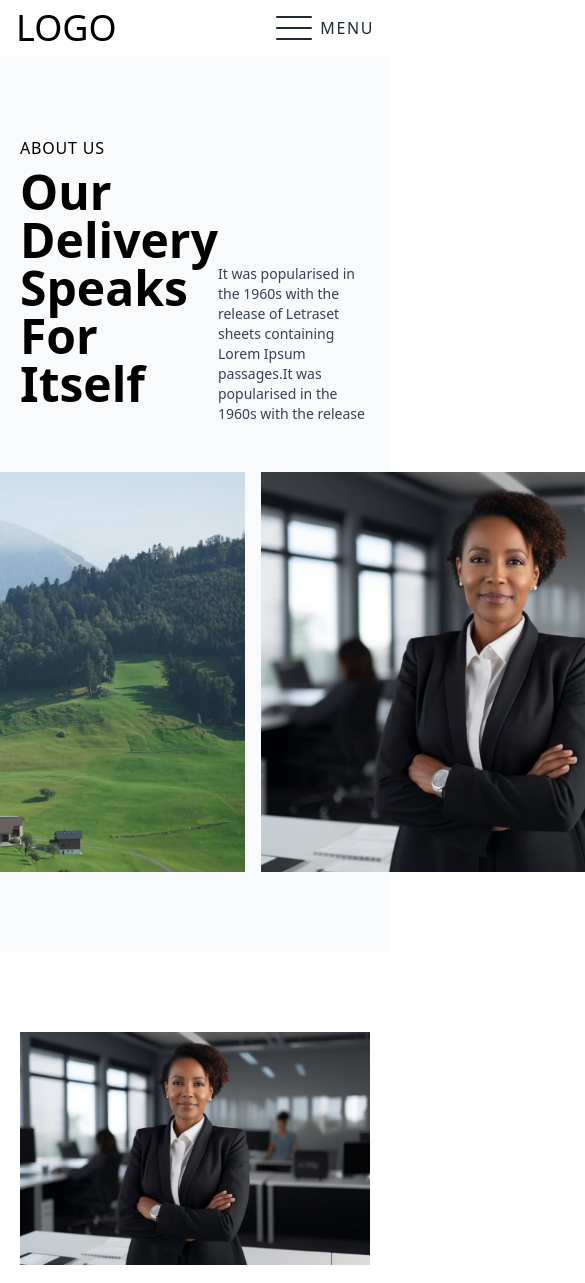
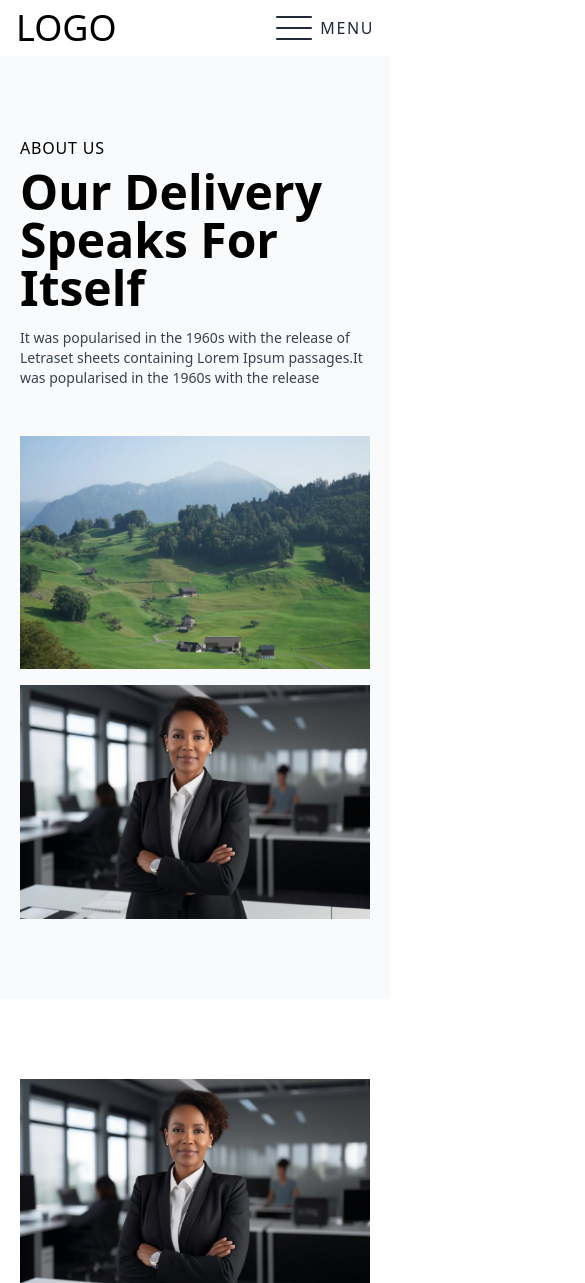
Before and after one commit to sah246ir/Landing-Page, a React (Create React App) app: page /about-us in a window 390 px wide. Shown: the top 1283 px of the page, 585 px wide, since content can reach past the window. Built offline with nearby package versions, Linux system fonts and the light colour scheme.

Commit message:
style: responsive

```diff
--- a/src/components/HomePageComponents/Portfolio/PortfolioSection.tsx
+++ b/src/components/HomePageComponents/Portfolio/PortfolioSection.tsx
@@ -39,7 +39,7 @@ const PortfolioSection = () => {
                 </div>
             </div>
 
-            <div className="flex">
+            <div className="flex w-full">
                 {len.map((_,i)=>{
                     return(
                         <Card idx={i+1} translate={`${-100*idx}%`} />
--- a/src/components/card/Blog.tsx
+++ b/src/components/card/Blog.tsx
@@ -10,8 +10,8 @@ interface PropTypes {
 }
 export const Blog = ({ size, img, className, children,horizontal }: PropTypes) => {
     return (
-        <div className={`${size === "l" ? "w-[23em]" : ""} ${size === "s" ? "w-[18em]" : ""} ${size === "xs" ? "w-[14em]" : ""}  ${size === "m" ? "w-[20em] " : ""} relative flex ${horizontal?"flex-row":"flex-col"} items-center ${className}`}>
-            <img className='w-full' src={img1} alt="" />
+        <div className={`${size === "l" ? "sm:w-[23em]" : ""} ${size === "s" ? "sm:w-[18em]" : ""} ${size === "xs" ? "sm:w-[14em]" : ""}  ${size === "m" ? "sm:w-[20em] " : ""} relative flex flex-col ${horizontal?"sm:flex-row ":" "} sm:items-center ${className}`}>
+            <img className='sm:w-full' src={img1} alt="" />
             {children}
         </div>
     )
--- a/src/components/card/JourneyCard.tsx
+++ b/src/components/card/JourneyCard.tsx
@@ -7,7 +7,7 @@ interface PropTypes{
 }
 const JourneyCard = ({className,year}:PropTypes) => {
   return (
-    <div className={'bg-white w-[20em] text-left p-4 shadow rounded ' + className}>
+    <div className={'bg-white w-[13em] text-left p-4 shadow rounded ' + className}>
       <Heading className='mb-2 text-xl text-gray-700' >
         {year}
       </Heading>
--- a/src/pages/AboutPage.tsx
+++ b/src/pages/AboutPage.tsx
@@ -18,7 +18,7 @@ const AboutPage = () => {
         <div>
             <Section padded center className='min-h-[55em]'>
                 <div className='w-full flex flex-col justify-center items-center gap-12'>
-                    <div className="max-w-[1100px] flex justify-between w-full items-end ">
+                    <div className="max-w-[1100px] flex flex-col sm:flex-row justify-between w-full items-center ">
                         <div>
                             <h1 className='tracking-wider mb-2'>ABOUT US</h1>
                             <h2 className='text-5xl font-semibold mb-4'>
@@ -26,16 +26,16 @@ const AboutPage = () => {
                                 Speaks For Itself
                             </h2>
                         </div>
-                        <p className='w-[25em] text-gray-700 text-sm'>
+                        <p className='max-w-[25em] text-gray-700 text-sm'>
                             It was popularised in the 1960s with the release of
                             Letraset sheets containing Lorem Ipsum passages.It
                             was popularised in the 1960s with the release
                         </p>
                     </div>
 
-                    <div className="w-[1100px]  flex gap-4">
+                    <div className="max-w-[1100px]  flex gap-4 flex-col sm:flex-row">
                         <img style={{ objectFit: "cover" }} className='w-full max-h-[400px]' src={img2} alt="" />
-                        <img style={{ objectFit: "cover" }} className='w-[45%]' src={img} alt="" />
+                        <img style={{ objectFit: "cover" }} className='sm:w-[45%]' src={img} alt="" />
                     </div>
                 </div>
 
@@ -78,7 +78,7 @@ const AboutPage = () => {
                                     return (
                                         <div className={'relative flex items-center justify-start gap-4 ' + (even?"md:flex-row-reverse md:-translate-x-full":"")}>
                                             <Marker concentricSize={.65} color='gray' className={"size-[25px] -translate-x-[10px] "+(even?"md:translate-x-[14.5px]":"")} />
-                                            <JourneyCard year={yr} className="md:w-[20em]" />
+                                            <JourneyCard year={yr} className="sm:w-[30em]" />
                                         </div>
                                     )
                                 })
--- a/src/pages/CaseStudiesPage.tsx
+++ b/src/pages/CaseStudiesPage.tsx
@@ -46,10 +46,10 @@ const CaseStudiesPage = () => {
           </Heading>
           <div className="flex flex-wrap gap-5 justify-between items-start">
             <CaseStudyBlogCard size='s' className='mb-0 flex-grow lg:flex-grow- ' ContentclassName='!rounded-0 w-full' />
-            <div className=" flex flex-col gap-10">
-              <HorizontalBlogCard size='m' ContentclassName='flex flex-col h-full justify-between  ' />
-              <HorizontalBlogCard size='m' ContentclassName='flex flex-col h-full justify-between  ' />
-              <HorizontalBlogCard size='m' ContentclassName='flex flex-col h-full justify-between  ' />
+            <div className=" flex flex-col gap-10 w-full">
+              <HorizontalBlogCard  size='m' ContentclassName='flex flex-col h-full justify-between  ' />
+              <HorizontalBlogCard  size='m' ContentclassName='flex flex-col h-full justify-between  ' />
+              <HorizontalBlogCard  size='m' ContentclassName='flex flex-col h-full justify-between  ' />
             </div>
           </div>
         </div>
```
